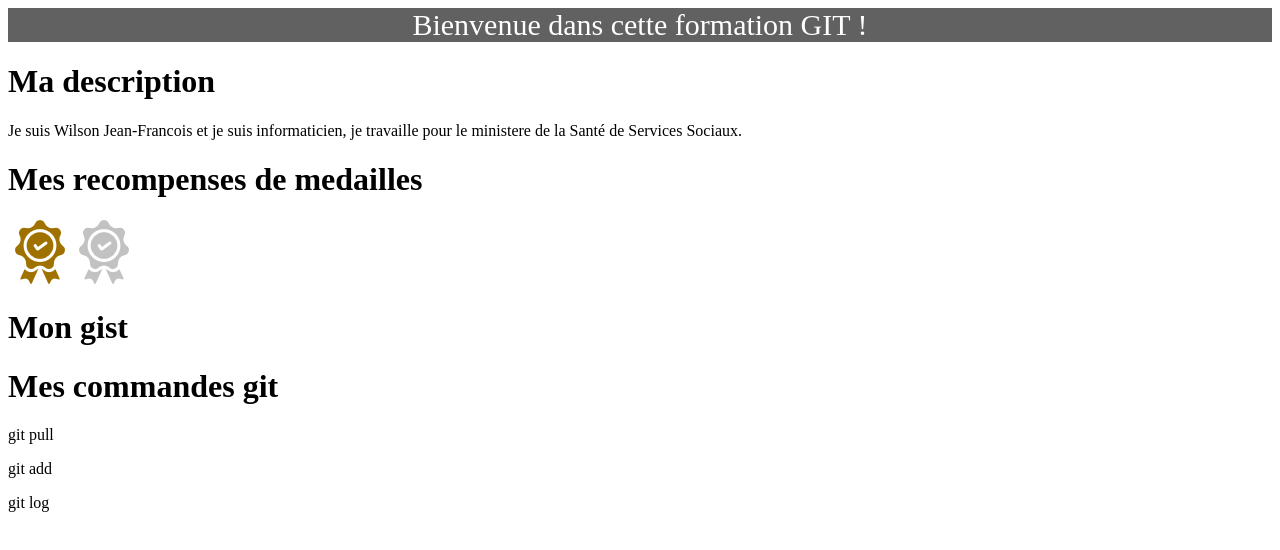
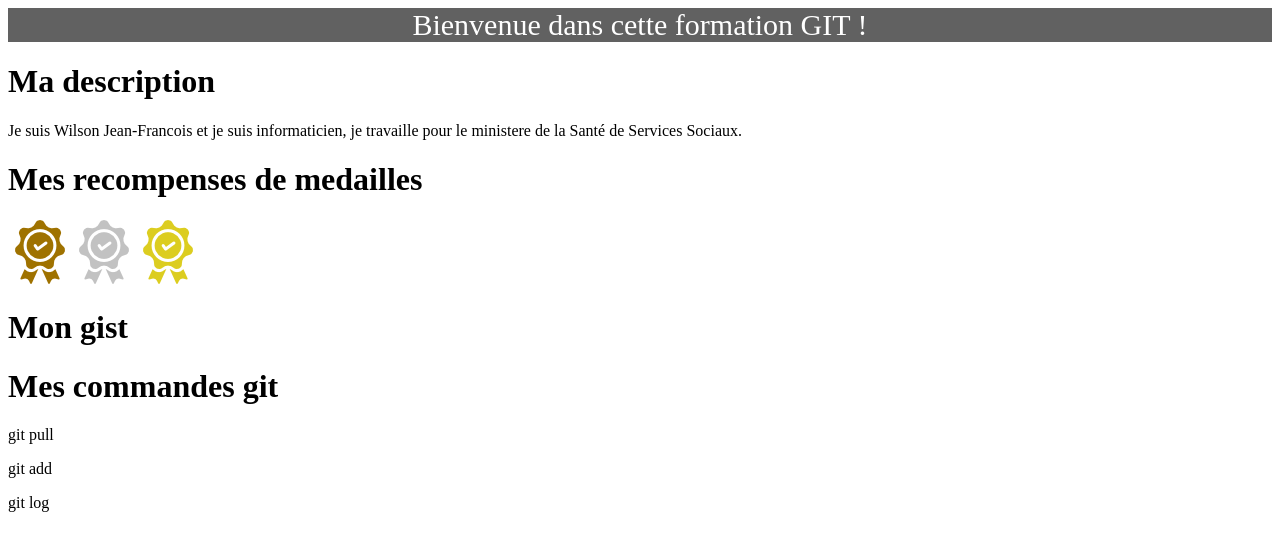
Before and after one commit to wjfrancois/Mon_site_web, a plain HTML site: page hello.html in a window 1280 px wide. Drawn offline with Linux system fonts and the light colour scheme.

Commit message:
ajout de la medaille d'or

```diff
--- a/hello.html
+++ b/hello.html
@@ -25,7 +25,7 @@
 		<!-- recompense -->
 		<div>
 		<h1> Mes recompenses de medailles</h1>
-		<p> <img src="images\medal_bronze.png"><img src="images\medal_silver.png"></p>
+		<p> <img src="images\medal_bronze.png"><img src="images\medal_silver.png"><img src="images\medal_gold.png"></p>
 		</div>
 		<!-- Gist -->
 		<div>
```
